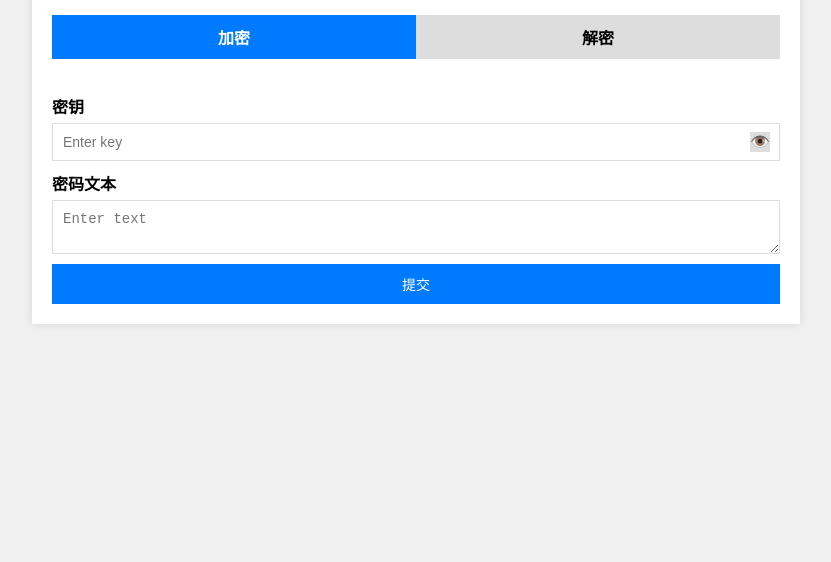
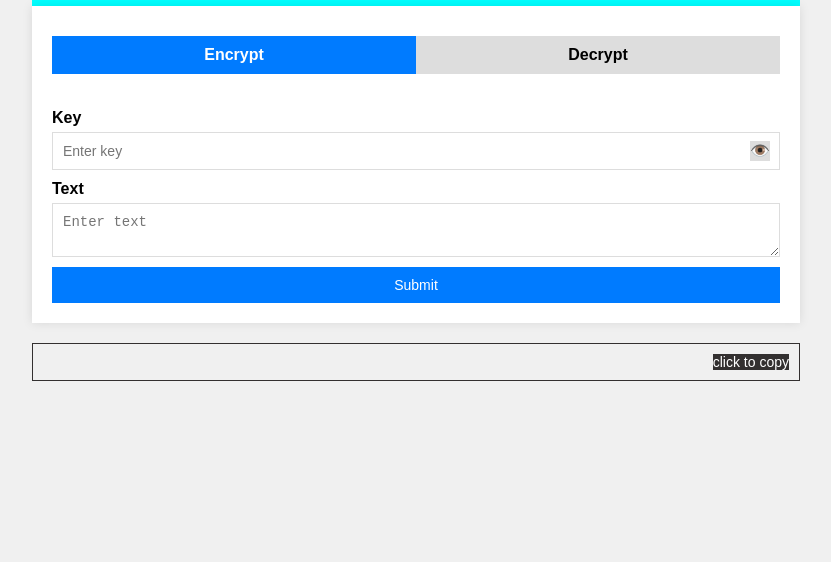
Before and after one commit to majie721/CryptographyPage, a plain HTML site: page index.html in a window 1280 px wide. Shown: the part 254-816 px from the top of the page, without its empty margins (232-1063 px from the left). Drawn offline with nearby package versions, Linux system fonts and the light colour scheme.

Commit message:
mj 优化

```diff
--- a/index.html
+++ b/index.html
@@ -1,5 +1,6 @@
 <!DOCTYPE html>
 <html>
+<title>Pure front-end page encryption and decryption</title>
 <head>
     <style>
         body {
@@ -81,7 +82,8 @@
             font-size: 14px;
             color: red;
             position: relative;
-            display: none;
+            min-height: 38px;
+            /* display: none; */
         }
 
         button {
@@ -109,24 +111,38 @@
         #keybox input {
             width: 100%;
         }
+
+        #result::after {
+            content: 'click to copy';
+            right: 10px;
+            top: 10px;
+            position: absolute;
+            display: block;
+            background-color: #333030;
+            color: #fff;
+
+        }
     </style>
 </head>
 <body>
     <div id="form-box">
+        <div>
+            <h1 style="text-align: center;">JS AES Encryption and Decryption</h1>
+        </div>
         <form id="myForm">
             <div class="tab" >
                 <input id="encrypt" type="radio" name="tab" checked>
-                <label for="encrypt">加密</label>
+                <label for="encrypt">Encrypt</label>
                 <input id="decrypt" type="radio" name="tab">
-                <label for="decrypt">解密</label>
+                <label for="decrypt">Decrypt</label>
             </div>
-            <label for="key">密钥</label>
+            <label for="key">Key</label>
             <div id="keybox">
-                <input id="key-input" name="key" type="password" autocomplete="off" placeholder="Enter key" required>
+                <input id="key-input" name="key" type="password" autocomplete="off" placeholder="Enter key">
             </div>
-            <label id="codeLable" for="key">密码文本</label>
+            <label id="codeLable" for="key">Text</label>
             <textarea id="text-input" placeholder="Enter text" autocomplete="off" required></textarea>
-            <button type="submit">提交</button>
+            <button type="submit">Submit</button>
         </form>
     </div>
     <div id="result" onclick="copyToClipboard()" ></div>
@@ -145,10 +161,10 @@
             var result;
 
             if (document.getElementById('encrypt').checked) {
-                result = CryptoJS.AES.encrypt(text, key).toString() || '加密错误!!!';
+                result = CryptoJS.AES.encrypt(text, key).toString() || 'encryption failed!!!';
             } else {
                 var bytes  = CryptoJS.AES.decrypt(text, key);
-                result = bytes.toString(CryptoJS.enc.Utf8) || '解密错误!!!';
+                result = bytes.toString(CryptoJS.enc.Utf8) || 'decryption  failed!!!';
             }
             document.getElementById('result').style.display = 'block';
             document.getElementById('result').textContent = result;
@@ -162,12 +178,12 @@
         }
 
         function changeE(){
-            document.getElementById('codeLable').textContent = '原始密码';
+            document.getElementById('codeLable').textContent = 'Text';
             clearForm();
         }
 
         function changeD(){
-            document.getElementById('codeLable').textContent = '加密文本';
+            document.getElementById('codeLable').textContent = 'Ciphertext';
             clearForm();
         }
 
```
Also changed, not shown: 1 other file.
